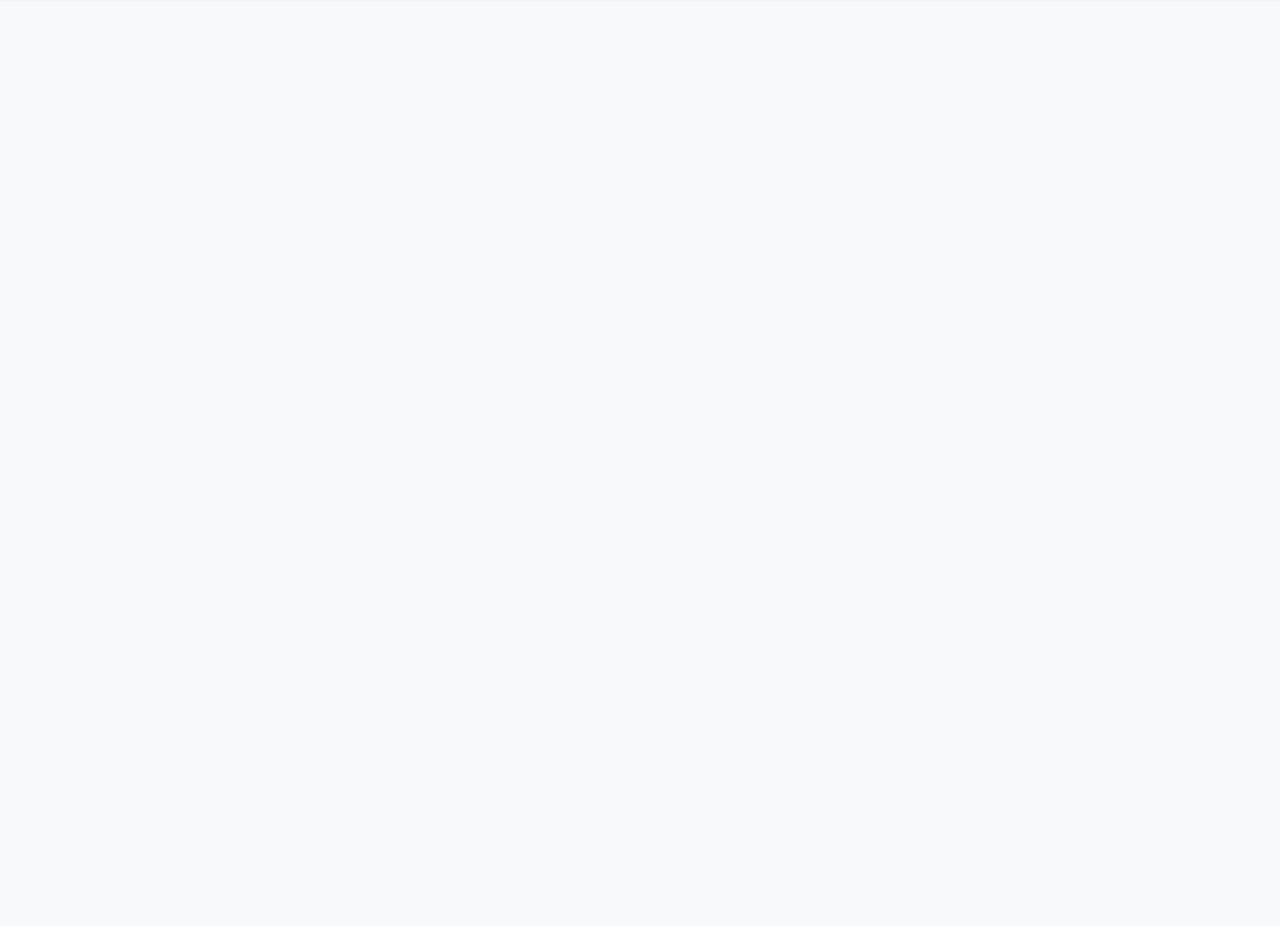
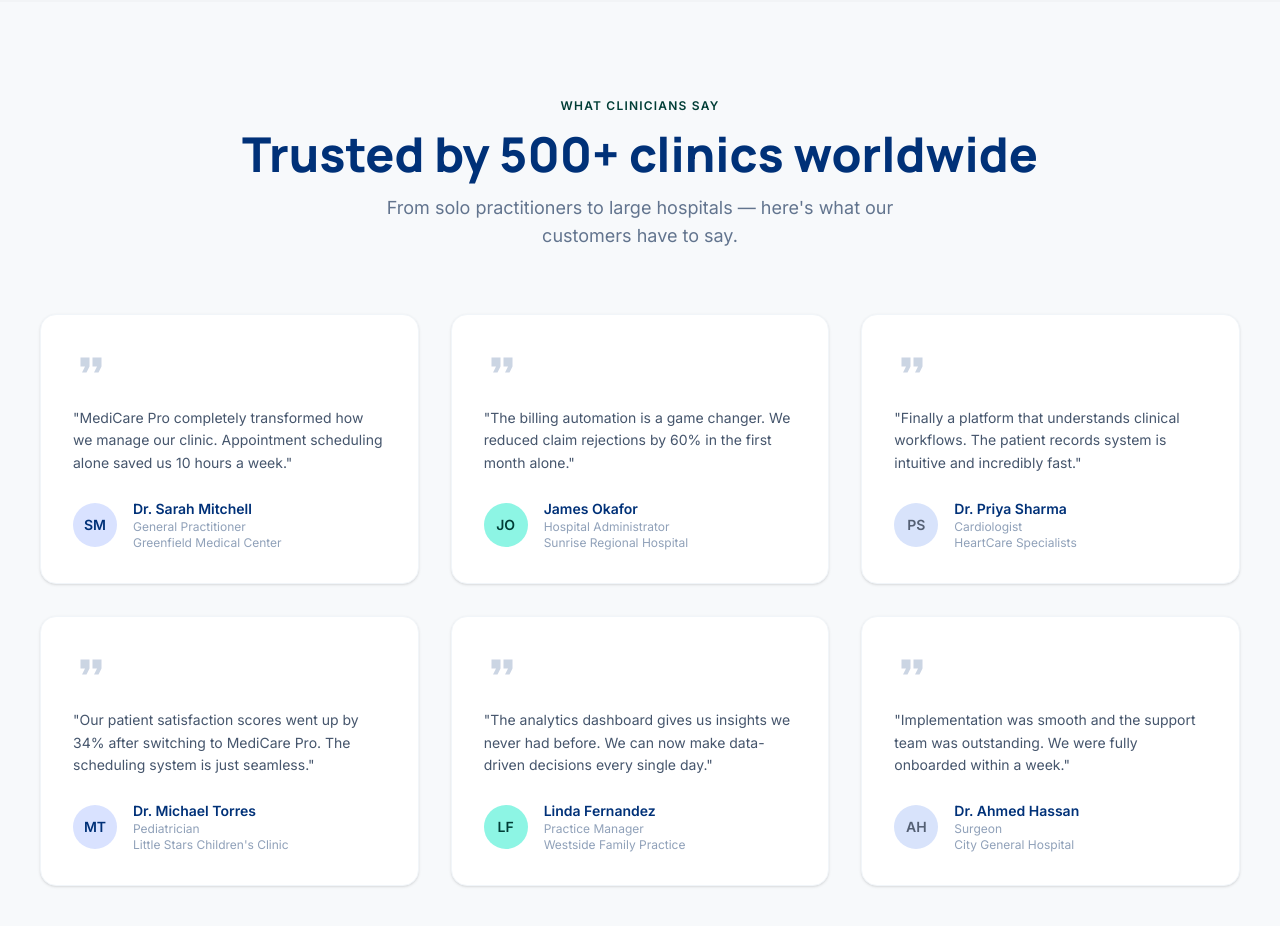
Before and after one commit to 0xsanga/medicare-pro, a React (Vite) app: page / in a window 1280 px wide. Shown: the part 4380-5306 px from the top of the page. Before the commit the page ends 4382 px from the top, so only its background shows below. Built offline with nearby package versions, Linux system fonts and the light colour scheme.

Commit message:
feat: add Testimonials section with six client reviews

```diff
--- a/src/App.jsx
+++ b/src/App.jsx
@@ -3,6 +3,7 @@
 import Features from "./components/Features";
 import BillingAnalytics from "./components/BillingAnalytics";
 import Pricing from "./components/Pricing";
+import Testimonials from "./components/Testimonials";
 
 function App() {
   return (
@@ -12,6 +13,7 @@
       <Features />
       <BillingAnalytics />
       <Pricing />
+      <Testimonials />
     </>
   );
 }
--- /dev/null
+++ b/src/components/Testimonials.jsx
@@ -0,0 +1,135 @@
+import { motion } from "framer-motion";
+import { MdFormatQuote } from "react-icons/md";
+
+const testimonials = [
+  {
+    quote:
+      "MediCare Pro completely transformed how we manage our clinic. Appointment scheduling alone saved us 10 hours a week.",
+    name: "Dr. Sarah Mitchell",
+    role: "General Practitioner",
+    clinic: "Greenfield Medical Center",
+    initials: "SM",
+    color: "bg-[#d9e2ff] text-[#003178]",
+  },
+  {
+    quote:
+      "The billing automation is a game changer. We reduced claim rejections by 60% in the first month alone.",
+    name: "James Okafor",
+    role: "Hospital Administrator",
+    clinic: "Sunrise Regional Hospital",
+    initials: "JO",
+    color: "bg-[#8df5e4] text-[#003d36]",
+  },
+  {
+    quote:
+      "Finally a platform that understands clinical workflows. The patient records system is intuitive and incredibly fast.",
+    name: "Dr. Priya Sharma",
+    role: "Cardiologist",
+    clinic: "HeartCare Specialists",
+    initials: "PS",
+    color: "bg-[#d8e3fb] text-[#545f73]",
+  },
+  {
+    quote:
+      "Our patient satisfaction scores went up by 34% after switching to MediCare Pro. The scheduling system is just seamless.",
+    name: "Dr. Michael Torres",
+    role: "Pediatrician",
+    clinic: "Little Stars Children's Clinic",
+    initials: "MT",
+    color: "bg-[#d9e2ff] text-[#003178]",
+  },
+  {
+    quote:
+      "The analytics dashboard gives us insights we never had before. We can now make data-driven decisions every single day.",
+    name: "Linda Fernandez",
+    role: "Practice Manager",
+    clinic: "Westside Family Practice",
+    initials: "LF",
+    color: "bg-[#8df5e4] text-[#003d36]",
+  },
+  {
+    quote:
+      "Implementation was smooth and the support team was outstanding. We were fully onboarded within a week.",
+    name: "Dr. Ahmed Hassan",
+    role: "Surgeon",
+    clinic: "City General Hospital",
+    initials: "AH",
+    color: "bg-[#d8e3fb] text-[#545f73]",
+  },
+];
+
+const cardVariants = {
+  hidden: { opacity: 0, y: 30 },
+  visible: (i) => ({
+    opacity: 1,
+    y: 0,
+    transition: { duration: 0.5, delay: i * 0.1, ease: "easeOut" },
+  }),
+};
+
+export default function Testimonials() {
+  return (
+    <section id="testimonials" className="py-24 px-10 bg-[#f7f9fb]">
+      <div className="max-w-7xl mx-auto">
+        {/* Section Header */}
+        <motion.div
+          className="text-center mb-16"
+          initial={{ opacity: 0, y: 20 }}
+          whileInView={{ opacity: 1, y: 0 }}
+          viewport={{ once: true }}
+          transition={{ duration: 0.5 }}
+        >
+          <span className="text-[#003d36] font-bold tracking-widest text-xs uppercase mb-4 block">
+            What Clinicians Say
+          </span>
+          <h2 className="font-headline text-4xl md:text-5xl font-extrabold text-[#003178] mb-4">
+            Trusted by 500+ clinics worldwide
+          </h2>
+          <p className="text-slate-500 text-lg max-w-xl mx-auto">
+            From solo practitioners to large hospitals — here's what our
+            customers have to say.
+          </p>
+        </motion.div>
+
+        {/* Testimonial Cards */}
+        <div className="grid grid-cols-1 md:grid-cols-2 lg:grid-cols-3 gap-8">
+          {testimonials.map((t, i) => (
+            <motion.div
+              key={t.name}
+              custom={i}
+              initial="hidden"
+              whileInView="visible"
+              viewport={{ once: true }}
+              variants={cardVariants}
+              whileHover={{ y: -6, transition: { duration: 0.2 } }}
+              className="bg-white rounded-2xl p-8 shadow-sm border border-slate-100 flex flex-col gap-6"
+            >
+              {/* Quote Icon */}
+              <MdFormatQuote size={36} className="text-[#003178] opacity-20" />
+
+              {/* Quote Text */}
+              <p className="text-slate-600 leading-relaxed text-sm flex-1">
+                "{t.quote}"
+              </p>
+
+              {/* Author */}
+              <div className="flex items-center gap-4">
+                {/* Avatar */}
+                <div
+                  className={`w-11 h-11 rounded-full flex items-center justify-center font-bold text-sm flex-shrink-0 ${t.color}`}
+                >
+                  {t.initials}
+                </div>
+                <div>
+                  <p className="font-bold text-[#003178] text-sm">{t.name}</p>
+                  <p className="text-slate-400 text-xs">{t.role}</p>
+                  <p className="text-slate-400 text-xs">{t.clinic}</p>
+                </div>
+              </div>
+            </motion.div>
+          ))}
+        </div>
+      </div>
+    </section>
+  );
+}
```
